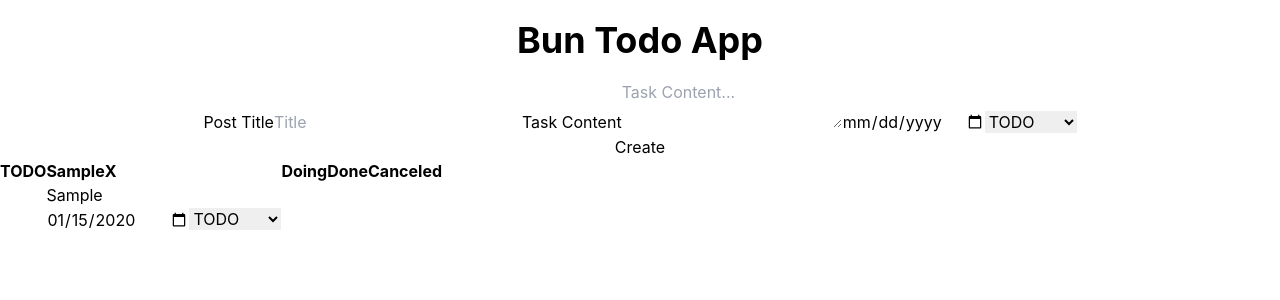
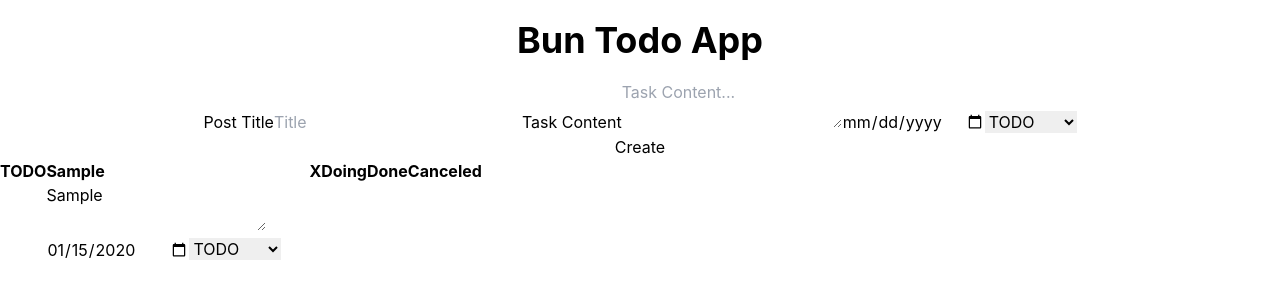
Before and after one commit to pedrobzz/bun-todo-app, a Next.js app: page / in a window 1280 px wide. Both pictures are taken after typing "Sample", "Sample", "2020-01-15" into the empty fields and a click on the button "Create". Shown: the top 300 px of the page. Built offline with nearby package versions, Linux system fonts and the light colour scheme.

Commit message:
feat(tasksComponent): Added option to update title and description

```diff
--- a/application/components/Task/Task.tsx
+++ b/application/components/Task/Task.tsx
@@ -4,6 +4,11 @@ import { useState } from "react";
 
 export const TaskComponent: React.FC<{ task: Task }> = ({ task }) => {
   const { deleteTask, updateTask } = useTasks();
+  const [title, setTitle] = useState(task.title);
+  let titleTimeout: number;
+  const [description, setDescription] = useState(task.description);
+  let descriptionTimeout: number;
+
   const colors = {
     TODO: "bg-purple-400",
     Doing: "bg-yellow-400",
@@ -13,7 +18,21 @@ export const TaskComponent: React.FC<{ task: Task }> = ({ task }) => {
   return (
     <div className={`m-2 p-3 ${colors[task.status]}`}>
       <div className="flex justify-between">
-        <h1 className="text-1xl font-bold">{task.title}</h1>
+        <input
+          className="text-1xl font-bold bg-transparent"
+          value={title}
+          onChange={e => {
+            // @ts-expect-error: Bun doesnt recognize this
+            const value = e.target.value;
+            setTitle(value);
+            clearTimeout(titleTimeout);
+            titleTimeout = setTimeout(() => {
+              updateTask(task.id, {
+                title: value,
+              });
+            }, 1000);
+          }}
+        ></input>
         <h1
           className="font-bold bg-red-600 flex justify-center items-center px-2 rounded-md hover:bg-red-800 cursor-pointer"
           onClick={() => {
@@ -23,7 +42,21 @@ export const TaskComponent: React.FC<{ task: Task }> = ({ task }) => {
           X
         </h1>
       </div>
-      <p className="text-justify">{task.description}</p>
+      <textarea
+        className="text-justify bg-transparent w-full"
+        value={description}
+        onChange={e => {
+          // @ts-expect-error: Bun doesnt recognize this
+          const value = e.target.value;
+          setDescription(value);
+          clearTimeout(descriptionTimeout);
+          descriptionTimeout = setTimeout(() => {
+            updateTask(task.id, {
+              description: value,
+            });
+          }, 1000);
+        }}
+      />
       <div className="flex mx-5 justify-between">
         <input
           id="date"
--- a/application/context/tasksContext.tsx
+++ b/application/context/tasksContext.tsx
@@ -1,5 +1,5 @@
 import { Task } from "domain/entities";
-import React, { createContext } from "react";
+import React, { createContext, useEffect } from "react";
 import { TasksRepository } from "../repositories/tasksRepository";
 import { TaskManager } from "../use-cases/task-manager/taskManager";
 
@@ -23,6 +23,7 @@ export const TasksContextProvider: React.FC<{ children: React.ReactNode }> = ({
   children,
 }) => {
   const [tasks, setTask] = React.useState<Task[]>([]);
+
   const contextValue = {
     taskManager: getTaskManager(),
     tasks,
--- a/application/hooks/useTasks.tsx
+++ b/application/hooks/useTasks.tsx
@@ -57,10 +57,14 @@ export const useTasks = () => {
       },
     ) => {
       const response = await taskManager.createTask(task);
-      setTasks(prevTasks => [...prevTasks, response.data]);
+      setTasks(prevTasks => [
+        ...prevTasks.filter(t => t.id !== response.data.id),
+        response.data,
+      ]);
+      console.log("created");
       await refetchTasks();
     },
-    [taskManager, refetchTasks],
+    [taskManager, tasks, setTasks],
   );
 
   return { tasks, updateTask, refetchTasks, deleteTask, createTask };
```
